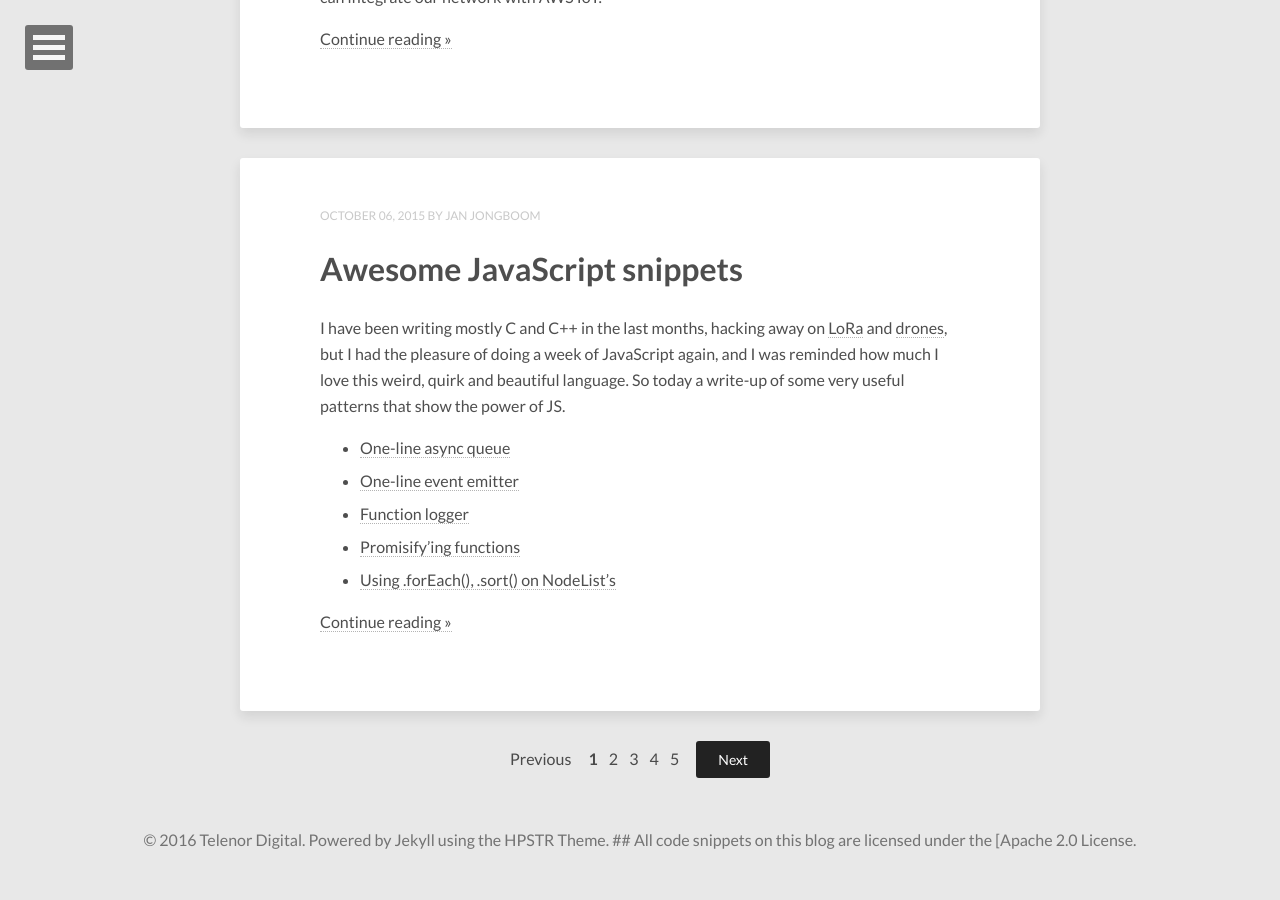
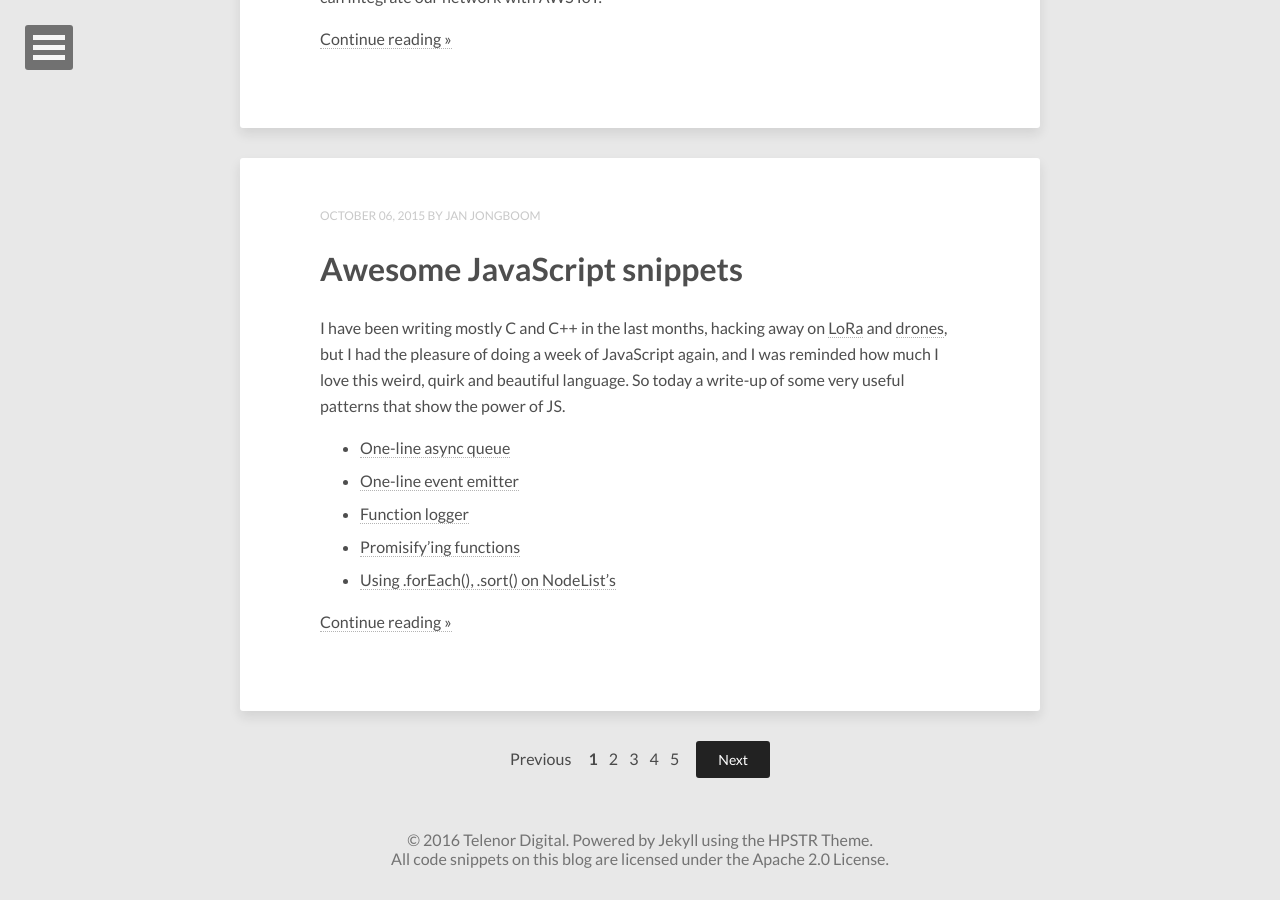
Before and after one commit to comoyo/blog.telenor.io, a Jekyll site: the page built from index.html, in a window 1280 px wide and 900 px high, scrolled down 2491 px. Built offline with Jekyll 4.4.1, drawn with Linux system fonts in a browser that asks for light colours; nearby versions of some CDN libraries; the list of posts is cut into pages by our own code.

Commit message:
Ugh. Typos

```diff
--- a/_includes/footer.html
+++ b/_includes/footer.html
@@ -1 +1 @@
-<span>&copy; {{ site.time | date: '%Y' }} {{ site.owner.name }}. Powered by <a href="http://jekyllrb.com" rel="nofollow">Jekyll</a> using the <a href="https://mademistakes.com/work/hpstr-jekyll-theme/" rel="nofollow">HPSTR Theme</a>. ## All code snippets on this blog are licensed under the <a href="/LICENSE">[Apache 2.0 License</a>.</span>
+<span>&copy; {{ site.time | date: '%Y' }} {{ site.owner.name }}. Powered by <a href="http://jekyllrb.com" rel="nofollow">Jekyll</a> using the <a href="https://mademistakes.com/work/hpstr-jekyll-theme/" rel="nofollow">HPSTR Theme</a>.<br/>All code snippets on this blog are licensed under the <a href="/LICENSE">Apache 2.0 License</a>.</span>
```
